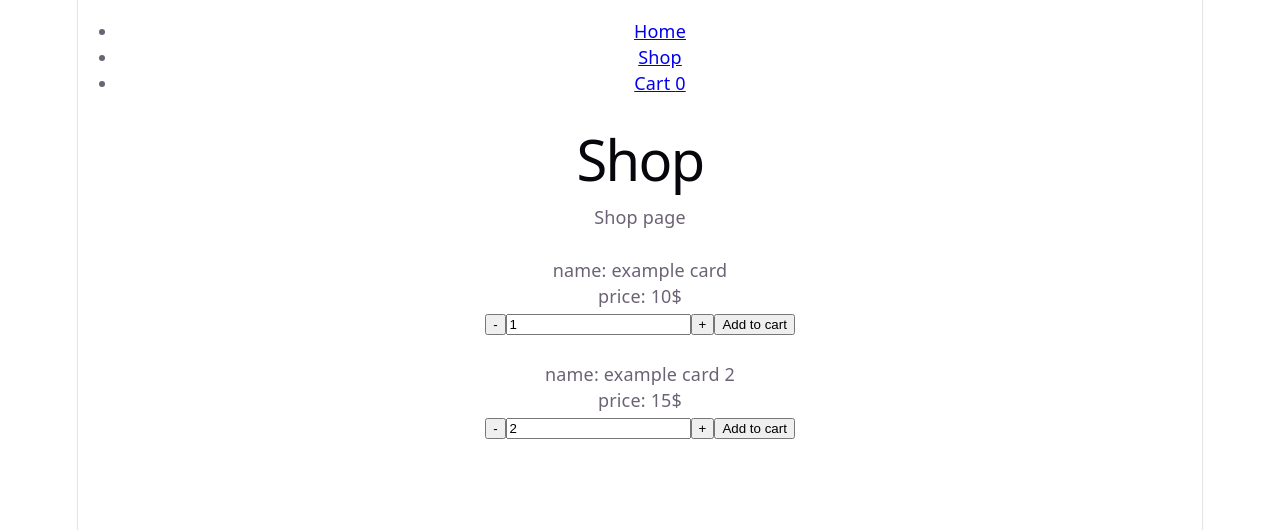
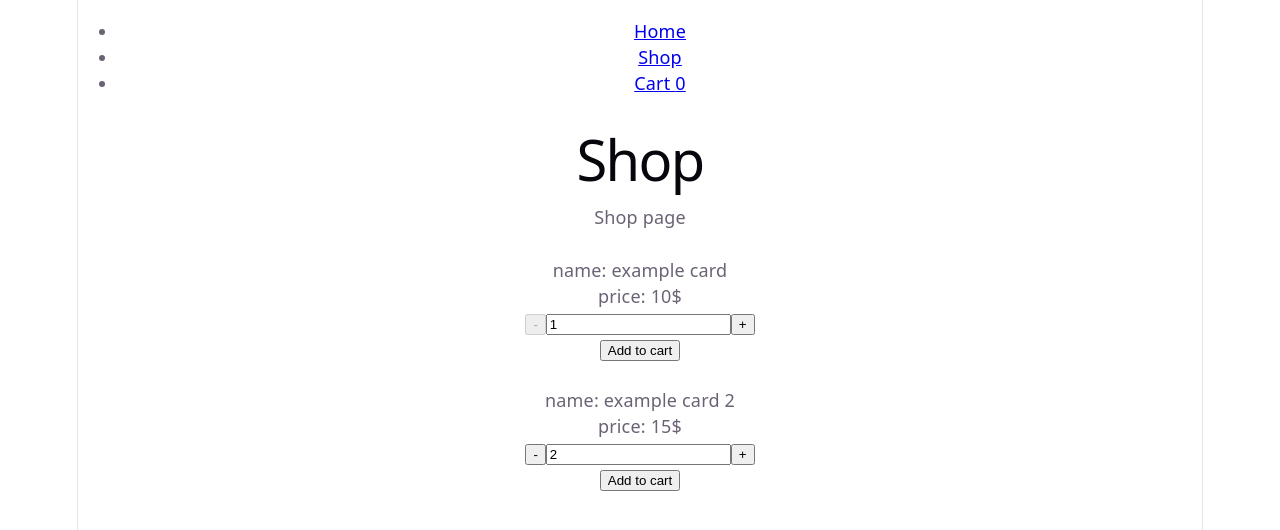
Before and after one commit to XAJX179/shopping-cart, a React (Vite) app: page /shop in a window 1280 px wide. Shown: the top 530 px of the page. Built offline with nearby package versions, Linux system fonts and the light colour scheme.

Commit message:
feat(app): handle increment and decrement

```diff
--- a/src/components/Shop.jsx
+++ b/src/components/Shop.jsx
@@ -20,12 +20,46 @@ function Shop() {
             price={e.price}
             count={e.numOfItems}
             onChange={handleNumChange}
+            handleIncrement={handleIncrement}
+            handleDecrement={handleDecrement}
             isErrored={errorsId.includes(String(e.uid))}
           />
         );
       })}
     </>
   );
+
+  function handleIncrement(e) {
+    const uid = e.target.parentElement.parentElement.dataset.id;
+    const index = shop.findIndex((e) => {
+      return e.uid == uid;
+    });
+    let item = shop[index];
+    let numOfItems = item.numOfItems;
+
+    numOfItems++;
+    const shopCopy = [...shop];
+    if (validCount(numOfItems)) {
+      shopCopy[index].numOfItems = numOfItems;
+      setShop(shopCopy);
+    }
+  }
+  function handleDecrement(e) {
+    const uid = e.target.parentElement.parentElement.dataset.id;
+    const index = shop.findIndex((e) => {
+      return e.uid == uid;
+    });
+    let item = shop[index];
+    let numOfItems = item.numOfItems;
+
+    numOfItems--;
+    const shopCopy = [...shop];
+    if (validCount(numOfItems)) {
+      shopCopy[index].numOfItems = numOfItems;
+      setShop(shopCopy);
+    }
+  }
+
   function handleNumChange(e) {
     const uid = e.target.parentElement.parentElement.dataset.id;
     const value = e.target.value;
--- a/src/components/ShopCard.jsx
+++ b/src/components/ShopCard.jsx
@@ -1,4 +1,13 @@
-function ShopCard({ uid, title, price, count, onChange, isErrored }) {
+function ShopCard({
+  uid,
+  title,
+  price,
+  count,
+  onChange,
+  handleIncrement,
+  handleDecrement,
+  isErrored,
+}) {
   let error = null;
   if (isErrored || count == 0) {
     error = <p>Error: can only enter a number between 1 and 10.</p>;
@@ -6,6 +15,42 @@ function ShopCard({ uid, title, price, count, onChange, isErrored }) {
   let addCartBtn = <button>Add to cart</button>;
   if (count == 0) {
     addCartBtn = <button disabled>Add to cart</button>;
+  }
+  let decrementBtn;
+  if (count >= 2 && count <= 10) {
+    decrementBtn = (
+      <button className="decrement" onClick={(e) => handleDecrement(e)}>
+        -
+      </button>
+    );
+  } else {
+    decrementBtn = (
+      <button
+        disabled
+        className="decrement"
+        onClick={(e) => handleDecrement(e)}
+      >
+        -
+      </button>
+    );
+  }
+  let incrementBtn;
+  if (count >= 0 && count <= 9) {
+    incrementBtn = (
+      <button className="increment" onClick={(e) => handleIncrement(e)}>
+        +
+      </button>
+    );
+  } else {
+    incrementBtn = (
+      <button
+        disabled
+        className="increment"
+        onClick={(e) => handleIncrement(e)}
+      >
+        +
+      </button>
+    );
   }
   return (
     <div className="card" data-id={uid}>
@@ -15,7 +60,7 @@ function ShopCard({ uid, title, price, count, onChange, isErrored }) {
       <label htmlFor={"itemCount" + uid}></label>
       <div className="count">
         {error}
-        <button className="decrement">-</button>
+        {decrementBtn}
         <input
           type="text"
           name={"itemCount" + uid}
@@ -23,9 +68,9 @@ function ShopCard({ uid, title, price, count, onChange, isErrored }) {
           value={count}
           onChange={(e) => onChange(e)}
         />
-        <button className="increment">+</button>
-        {addCartBtn}
+        {incrementBtn}
       </div>
+      {addCartBtn}
     </div>
   );
 }
```
